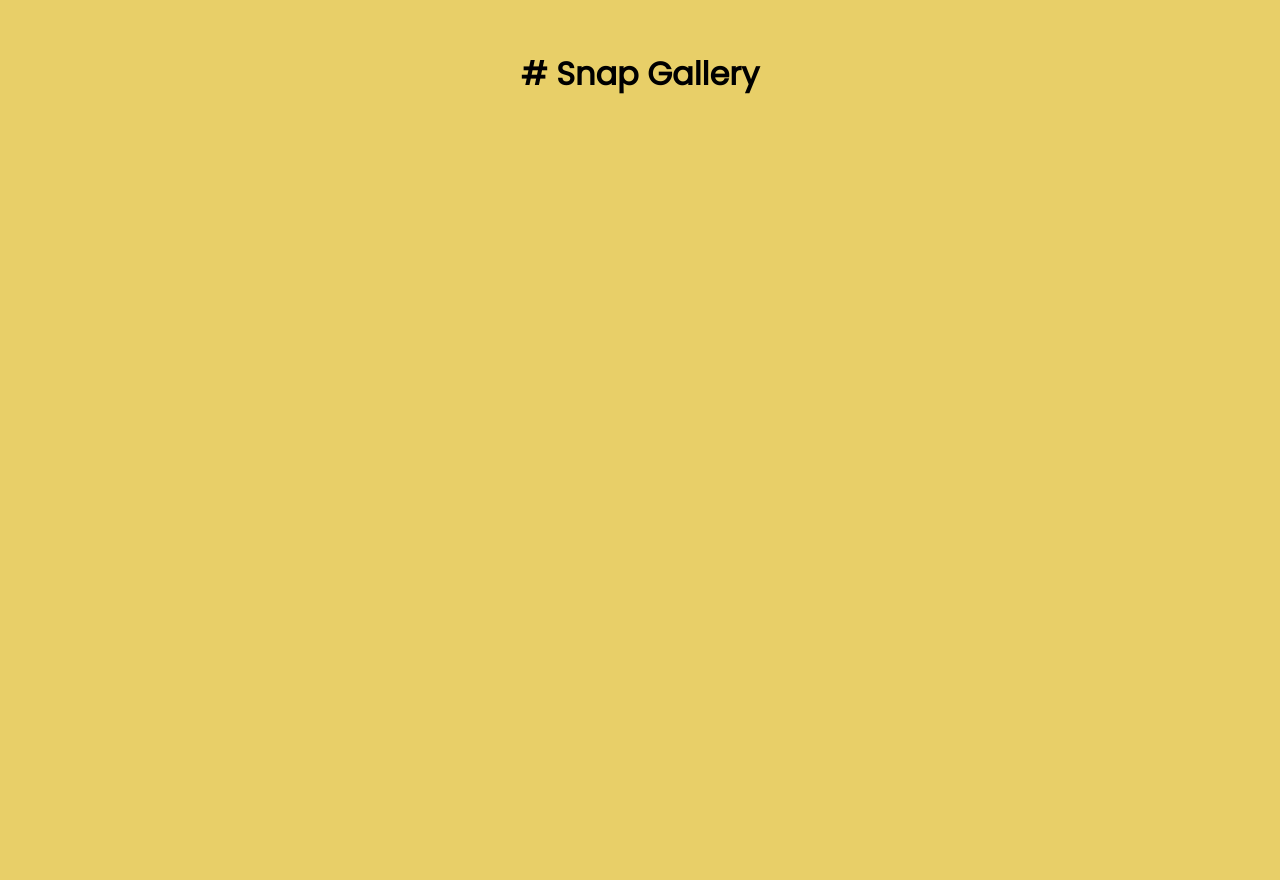
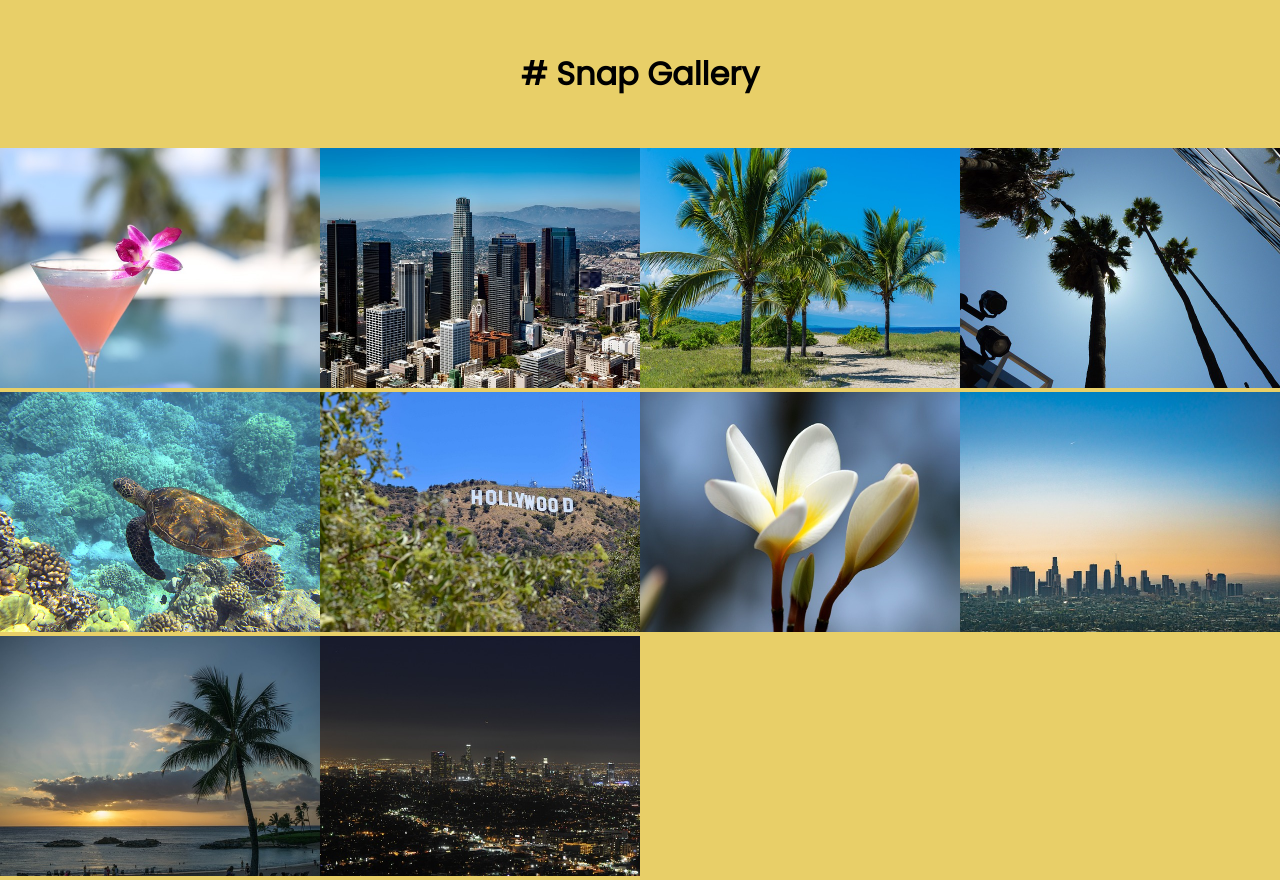
Before and after one commit to eobcre/snap-gallery, a React (Vite) app: page / in a window 1280 px wide. Before the commit the page ends 800 px from the top, so only its background shows below. Built offline with nearby package versions, Linux system fonts and the light colour scheme.

Commit message:
img loop logic

```diff
--- a/src/App.jsx
+++ b/src/App.jsx
@@ -1,7 +1,20 @@
+import { imgData } from './imgData';
+
 const App = () => {
   return (
     <>
       <h1># Snap Gallery</h1>
+      <div className='img-container'>
+        {imgData.map(({ src }, index) => (
+          <img
+            key={src}
+            src={src}
+            alt={`Image ${index}`}
+            width='320'
+            height='240'
+          />
+        ))}
+      </div>
     </>
   );
 };
```
